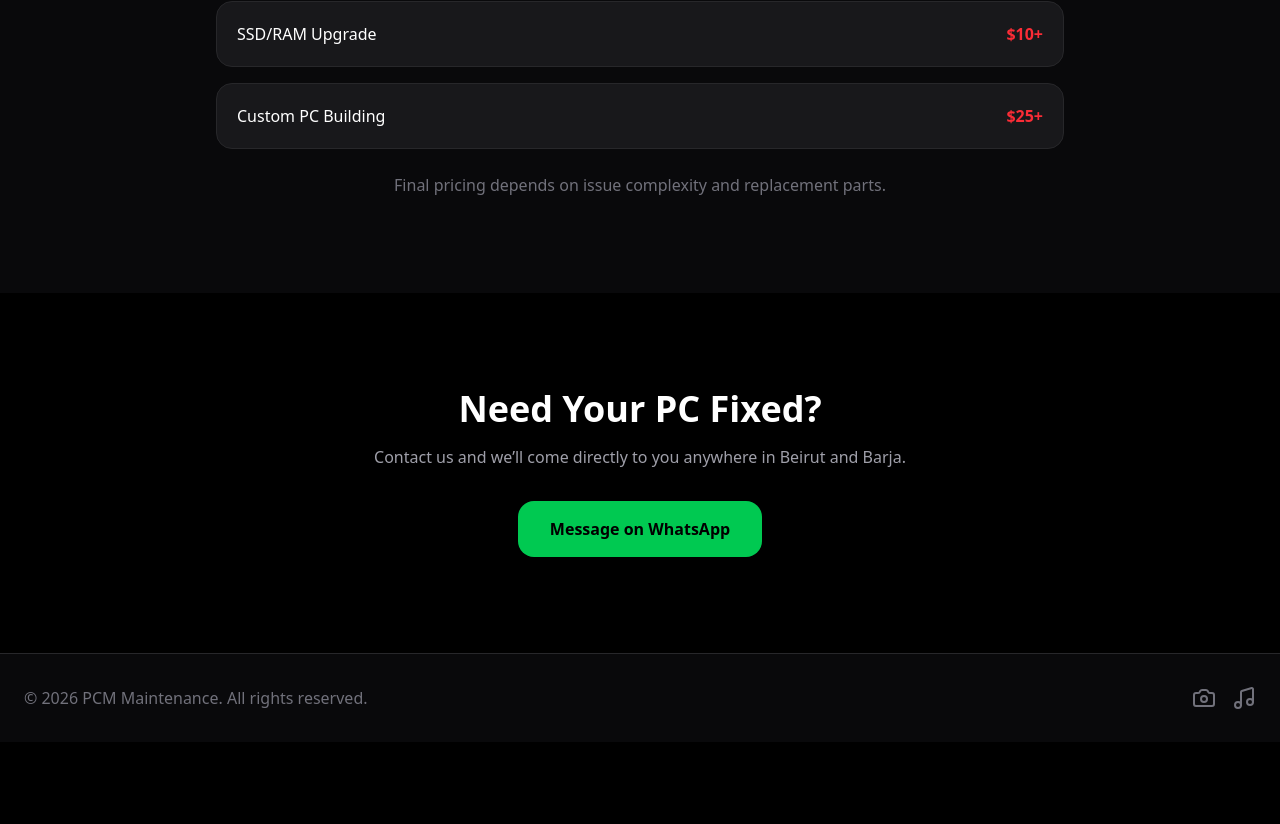
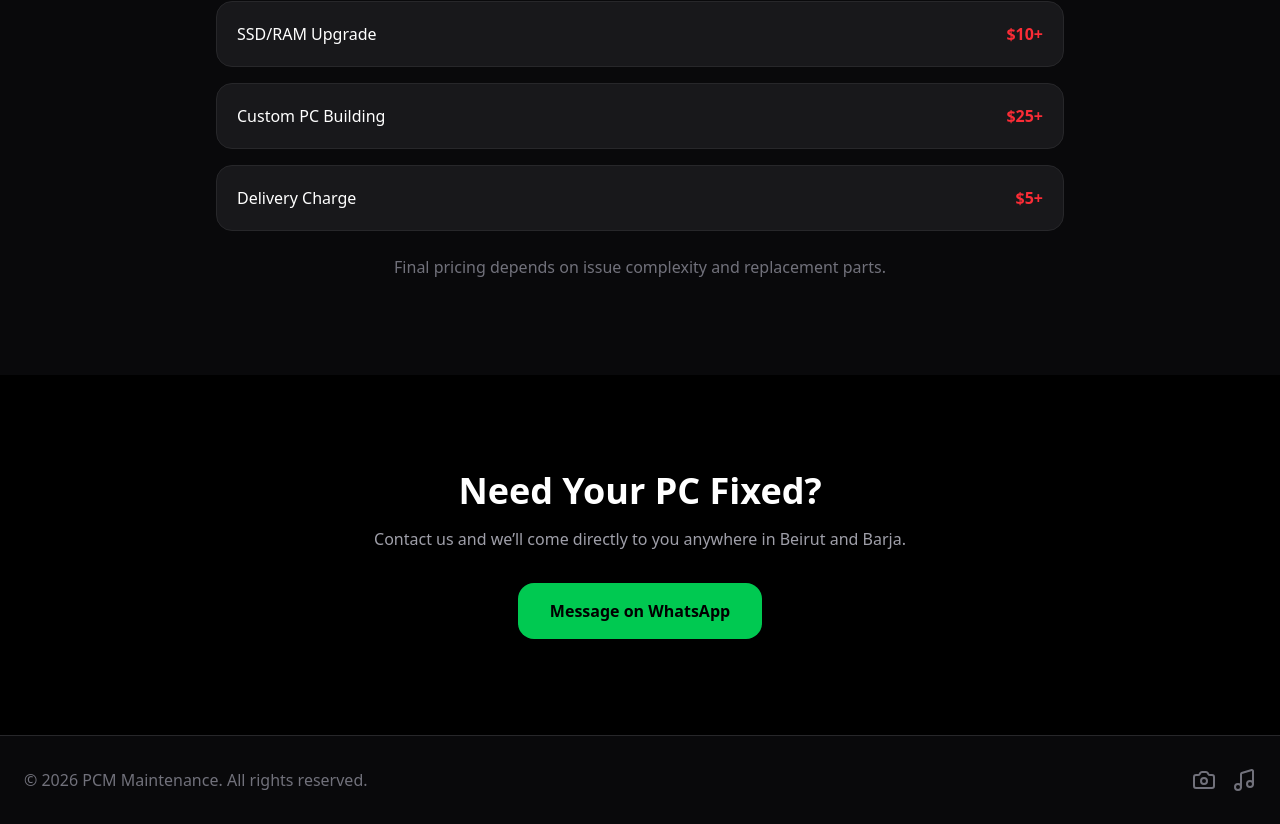
Before and after one commit to OmarBatakji/pcm-maintenance, a Next.js app: page / in a window 1280 px wide. Shown: the part 3440-4264 px from the top of the page. Before the commit the page ends 4182 px from the top, so only its background shows below. Built offline with nearby package versions, Linux system fonts and the light colour scheme.

Commit message:
Added delivery charge

```diff
--- a/app/components/Pricing.tsx
+++ b/app/components/Pricing.tsx
@@ -18,6 +18,10 @@ const pricing = [
   {
     service: "Custom PC Building",
     price: "$25+",
+  },
+  {
+    service: "Delivery Charge",
+    price: "$5+",
   },
 ];
 
```
